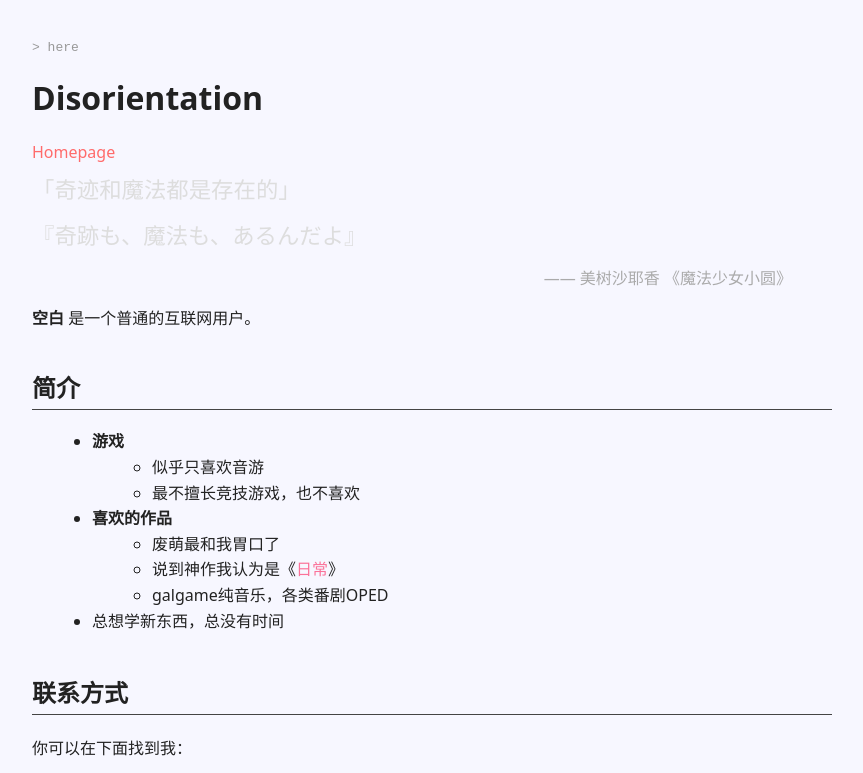
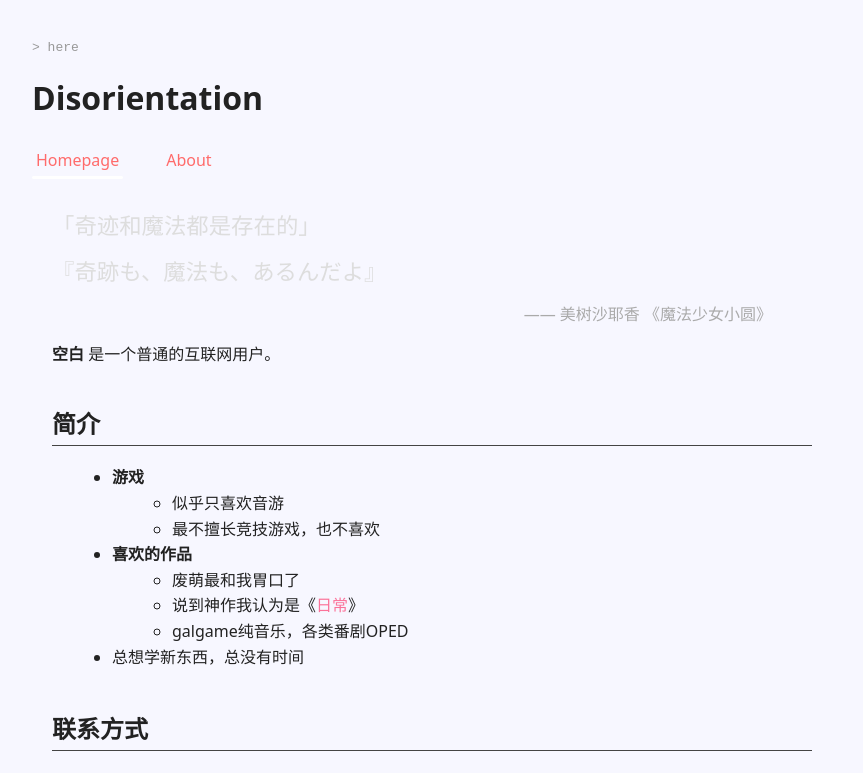
Before and after one commit to Coin-233/coin-233.github.io, a React (Vite) app: page / in a window 1280 px wide. Shown: the top 773 px of the page, without its empty margins (208-1071 px from the left). Built offline with nearby package versions, Linux system fonts and the light colour scheme; a web font is replaced by a local one.

Commit message:
✨ [feat] 导航栏, 界面切换动画

```diff
--- a/src/App.tsx
+++ b/src/App.tsx
@@ -1,68 +1,40 @@
-import { useState } from 'react';
-import Header from './components/Header'
-import Quote from './components/Quote'
-import Section from './components/Section'
-import ContactButtons from './components/ContactButtons'
-import { IoIosGitBranch } from "react-icons/io";
-import { motion } from 'framer-motion'
-import Terminal from './components/Terminal';
+import { Routes, Route, useLocation } from 'react-router-dom';
+import { AnimatePresence, motion } from 'framer-motion';
+import Layout from './components/Layout'
+import ScrollToTop from './components/ScrollToTop.tsx';
+import Home from './pages/Home.tsx';
+import About from './pages/About'
 
 function App() {
-    const [clickCount, setClickCount] = useState(0)
+    const location = useLocation();
 
-    const handleLocationClick = () => {
-        setClickCount(prev => prev + 1)
-    }
+    return (
+        <>
+            <Layout>
+                <ScrollToTop />
+                <AnimatePresence mode="wait">
+                    <Routes location={location} key={location.pathname}>
+                        <Route path="/" element={<PageWrapper><Home /></PageWrapper>} />
+                        <Route path="/about" element={<PageWrapper><About /></PageWrapper>} />
+                    </Routes>
+                </AnimatePresence>
+            </Layout>
+        </>
+    );
+}
+
+function PageWrapper({ children }: { children: React.ReactNode }) {
     return (
         <motion.div
-            className="container"
-            initial={{ opacity: 0 }}
-            animate={{ opacity: 1 }}
-            transition={{ duration: 0.6 }}
+            initial={{ opacity: 0, y: 30 }}
+            animate={{ opacity: 1, y: 0 }}
+            exit={{ opacity: 0, y: -30 }}
+            transition={{ duration: 0.4, ease: 'easeInOut' }}
+            style={{ minHeight: 'calc(100vh - 120px)', padding: '20px' }} // 保持页面有些padding
         >
-            {/*<p className="location">&gt; here</p>*/}
-            {clickCount < 5 ? (
-                <p className="location" onClick={handleLocationClick}>
-                    &gt; here
-                </p>
-            ) : (
-                <Terminal />
-            )}
-            <Header />
-            <Quote />
-            <p><strong>空白</strong> 是一个普通的互联网用户。</p>
-
-            <Section title="简介">
-                <ul>
-                    <li><strong>游戏</strong>
-                        <ul>
-                            <li>似乎只喜欢音游</li>
-                            <li>最不擅长竞技游戏，也不喜欢</li>
-                        </ul>
-                    </li>
-                    <li><strong>喜欢的作品</strong>
-                        <ul>
-                            <li>废萌最和我胃口了</li>
-                            <li>说到神作我认为是《<a href='https://bgm.tv/subject/9912' style={{ color:'#fb7299'}} >日常</a>》</li>
-                            <li>galgame纯音乐，各类番剧OPED</li>
-
-                        </ul>
-                    </li>
-                    <li>总想学新东西，总没有时间</li>
-                </ul>
-            </Section>
-
-            <Section title="联系方式">
-                <p>你可以在下面找到我：</p>
-                <ContactButtons />
-            </Section>
-
-            <footer>
-                Last Update 2025-04-26<br />
-                <IoIosGitBranch /> {import.meta.env.VITE_COMMIT_ID}
-            </footer>
+            {children}
         </motion.div>
-    )
+    );
 }
 
-export default App
+export default App;
--- a/src/components/Header.tsx
+++ b/src/components/Header.tsx
@@ -1,13 +1,86 @@
+import { motion } from 'framer-motion';
+import { Link, useLocation } from 'react-router-dom';
+import Terminal from '../components/Terminal';
+import {useState} from "react";
+
+const menuItems = [
+    { name: 'Homepage', path: '/' },
+    { name: 'About', path: '/about' }
+];
+
 function Header() {
+    const location = useLocation();
+    const currentIndex = menuItems.findIndex(item => item.path === location.pathname);
+    const [clickCount, setClickCount] = useState(0)
+
+    const handleLocationClick = () => {
+        setClickCount(prev => prev + 1)
+    }
+
     return (
-        <>
-            <h1>Disorientation</h1>
-            <nav className="nav">
-                <a href="#">Homepage</a>
+        <motion.div
+            className="container"
+            initial={{ opacity: 0 }}
+            animate={{ opacity: 1 }}
+            transition={{ duration: 0.6 }}
+        >
+            {/*<p className="location">&gt; here</p>*/}
+            {clickCount < 5 ? (
+                <p className="location" onClick={handleLocationClick}>
+                    &gt; here
+                </p>
+            ) : (
+                <Terminal />
+            )}
+            <header>
+                <h1>Disorientation</h1>
 
-            </nav>
-        </>
-    )
+                <nav className="nav" style={{
+                    display: 'flex',
+                    alignItems: 'center',
+                    gap: '24px',
+                    flexWrap: 'wrap',
+                    position: 'relative',
+                }}>
+                    {menuItems.map((item, index) => (
+                        <Link
+                            key={item.path}
+                            to={item.path}
+                            style={{
+                                position: 'relative',
+                                cursor: 'pointer',
+                                padding: '8px 4px',
+                                textDecoration: 'none',
+                                color: '#ff6b6b',
+                                userSelect: 'none',
+                            }}
+                        >
+                            {item.name}
+                            {currentIndex === index && (
+                                <motion.div
+                                    layoutId="nav-underline"
+                                    style={{
+                                        position: 'absolute',
+                                        left: 0,
+                                        right: 0,
+                                        bottom: 0,
+                                        height: '3px',
+                                        backgroundColor: 'white',
+                                        borderRadius: '2px',
+                                    }}
+                                    transition={{
+                                        type: 'spring',
+                                        stiffness: 500,
+                                        damping: 30,
+                                    }}
+                                />
+                            )}
+                        </Link>
+                    ))}
+                </nav>
+            </header>
+        </motion.div>
+    );
 }
 
-export default Header
+export default Header;
--- /dev/null
+++ b/src/components/Layout.tsx
@@ -0,0 +1,24 @@
+import Header from './Header'
+import { IoIosGitBranch } from "react-icons/io";
+
+
+interface LayoutProps {
+    children: React.ReactNode
+}
+
+function Layout({ children }: LayoutProps) {
+    return (
+        <div className="container">
+            <Header />
+            <main className="content">
+                {children}
+            </main>
+            <footer>
+                Last Update 2025-04-28<br />
+                <IoIosGitBranch /> {import.meta.env.VITE_COMMIT_ID}
+            </footer>
+        </div>
+    )
+}
+
+export default Layout
--- /dev/null
+++ b/src/components/ScrollToTop.tsx
@@ -0,0 +1,14 @@
+import { useEffect } from 'react';
+import { useLocation } from 'react-router-dom';
+
+function ScrollToTop() {
+    const { pathname } = useLocation();
+
+    useEffect(() => {
+        window.scrollTo(0, 0);
+    }, [pathname]);
+
+    return null;
+}
+
+export default ScrollToTop;
--- a/src/components/Terminal.tsx
+++ b/src/components/Terminal.tsx
@@ -1,5 +1,4 @@
 import { useState, useEffect, useRef } from 'react';
-import * as React from "react";
 
 function Terminal() {
     const [input, setInput] = useState('');
--- a/src/custom.d.ts
+++ b/src/custom.d.ts
@@ -1,5 +1,4 @@
 declare module '*.svg?react' {
-    import * as React from 'react'
     const ReactComponent: React.FC<React.SVGProps<SVGSVGElement>>
     export default ReactComponent
 }
--- a/src/main.tsx
+++ b/src/main.tsx
@@ -1,11 +1,14 @@
 import { StrictMode } from 'react'
 import { createRoot } from 'react-dom/client'
+import { BrowserRouter } from 'react-router-dom';
 // import './index.css'
 import './App.css'
 import App from './App.tsx'
 
 createRoot(document.getElementById('root')!).render(
-  <StrictMode>
-    <App />
-  </StrictMode>,
+    <StrictMode>
+        <BrowserRouter>
+            <App />
+        </BrowserRouter>
+    </StrictMode>,
 )
--- /dev/null
+++ b/src/pages/About.tsx
@@ -0,0 +1,7 @@
+function About(){
+return(
+    <p>突发奇想，如此而已</p>
+)
+}
+
+export default About
--- /dev/null
+++ b/src/pages/Home.tsx
@@ -0,0 +1,46 @@
+import Quote from '../components/Quote.tsx'
+import Section from '../components/Section.tsx'
+import ContactButtons from '../components/ContactButtons.tsx'
+import { motion } from 'framer-motion'
+
+function Home() {
+    return (
+        <motion.div
+            className="container"
+            initial={{ opacity: 0 }}
+            animate={{ opacity: 1 }}
+            transition={{ duration: 0.6 }}
+        >
+            <Quote />
+            <p><strong>空白</strong> 是一个普通的互联网用户。</p>
+
+            <Section title="简介">
+                <ul>
+                    <li><strong>游戏</strong>
+                        <ul>
+                            <li>似乎只喜欢音游</li>
+                            <li>最不擅长竞技游戏，也不喜欢</li>
+                        </ul>
+                    </li>
+                    <li><strong>喜欢的作品</strong>
+                        <ul>
+                            <li>废萌最和我胃口了</li>
+                            <li>说到神作我认为是《<a href='https://bgm.tv/subject/9912' style={{ color:'#fb7299'}} >日常</a>》</li>
+                            <li>galgame纯音乐，各类番剧OPED</li>
+
+                        </ul>
+                    </li>
+                    <li>总想学新东西，总没有时间</li>
+                </ul>
+            </Section>
+
+            <Section title="联系方式">
+                <p>你可以在下面找到我：</p>
+                <ContactButtons />
+            </Section>
+
+        </motion.div>
+    )
+}
+
+export default Home
```
Also changed, not shown: vercel.json (added).
